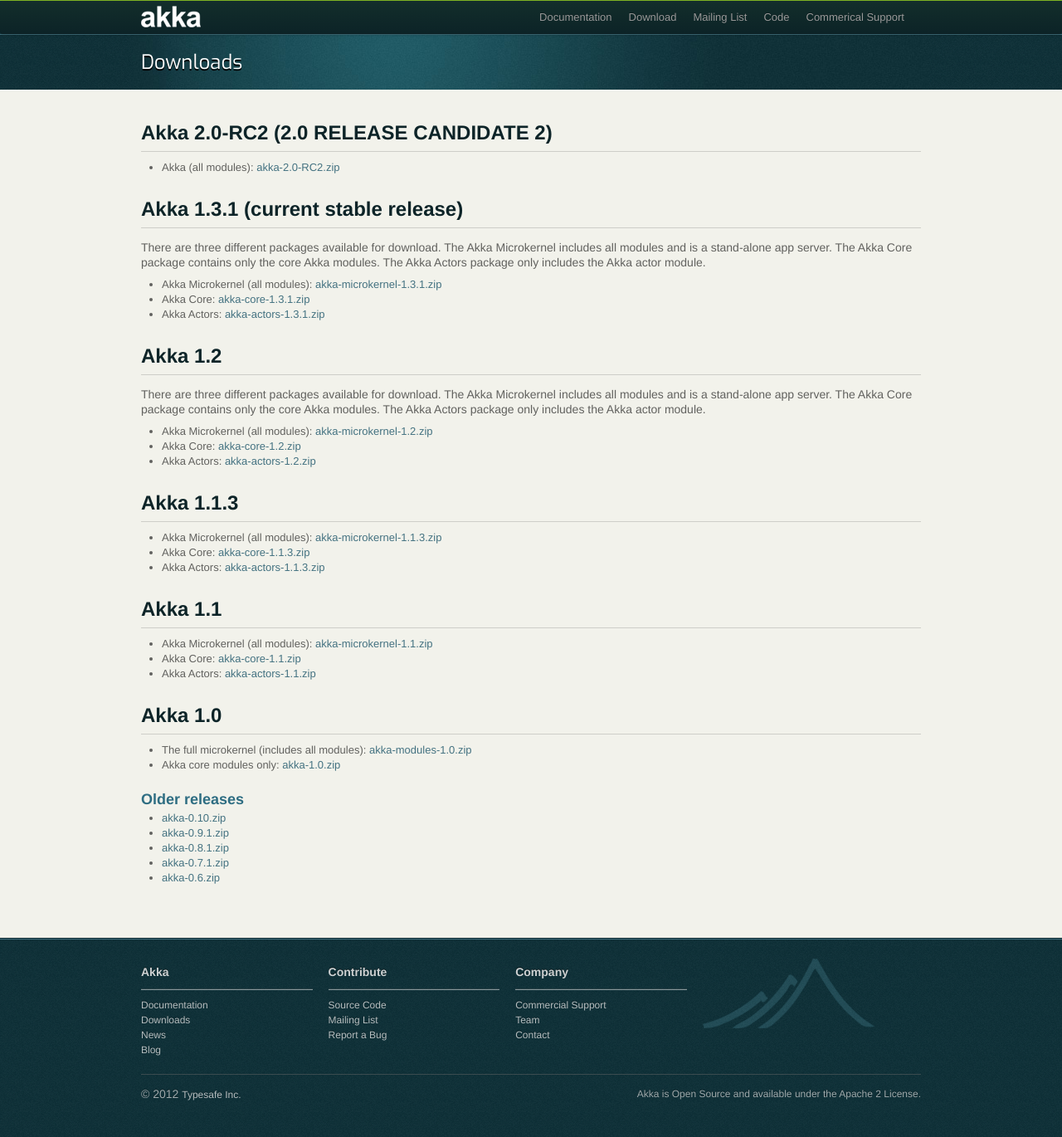
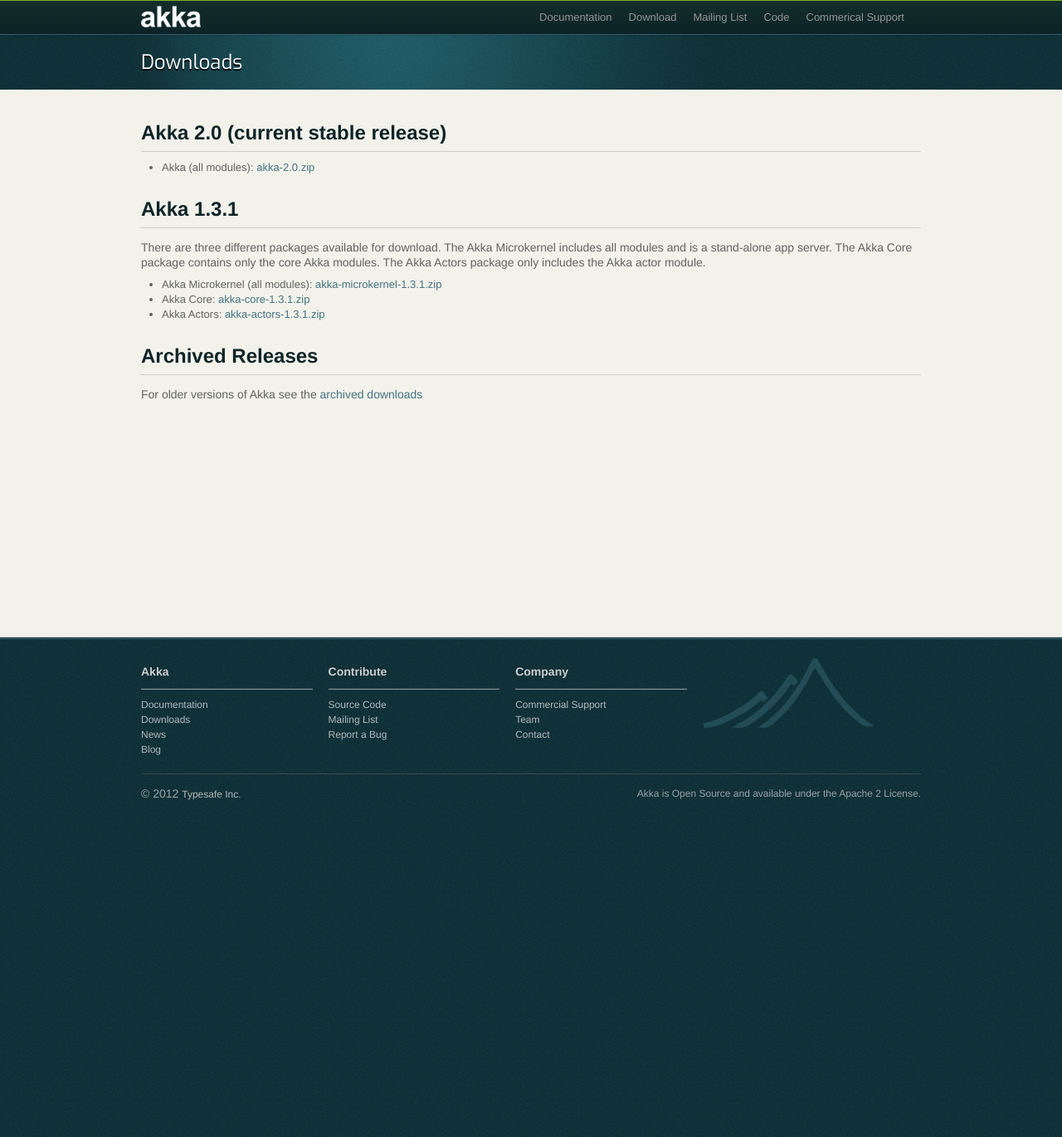
Before and after one commit to raboof/akka.github.com, a Jekyll site: the page built from downloads/index.md, in a window 1280 px wide. Shown: the whole page at 83% size. Built offline with Jekyll 4.4.1, drawn with Linux system fonts in a browser that asks for light colours; after the commit the page ends 1008 px from its top, so only the background shows below that.

Commit message:
Update docs and downloads index pages

```diff
--- a/downloads/index.md
+++ b/downloads/index.md
@@ -3,12 +3,12 @@
 title: Downloads
 ---
 
-## Akka 2.0-RC2 (2.0 RELEASE CANDIDATE 2)
+## Akka 2.0 (current stable release)
 
-* Akka (all modules): [akka-2.0-RC2.zip](http://akka.io/downloads/akka-2.0-RC2.zip)
+* Akka (all modules): [akka-2.0.zip](http://akka.io/downloads/akka-2.0.zip)
 
 
-## Akka 1.3.1 (current stable release)
+## Akka 1.3.1
 
 There are three different packages available for download. The Akka Microkernel includes all modules and is a stand-alone app server. The Akka Core package contains only the core Akka modules. The Akka Actors package only includes the Akka actor module.
 
@@ -17,37 +17,6 @@
 * Akka Actors: [akka-actors-1.3.1.zip](http://akka.io/downloads/akka-actors-1.3.1.zip)
 
 
-## Akka 1.2
+## Archived Releases
 
-There are three different packages available for download. The Akka Microkernel includes all modules and is a stand-alone app server. The Akka Core package contains only the core Akka modules. The Akka Actors package only includes the Akka actor module.
-
-* Akka Microkernel (all modules): [akka-microkernel-1.2.zip](http://akka.io/downloads/akka-microkernel-1.2.zip)
-* Akka Core: [akka-core-1.2.zip](http://akka.io/downloads/akka-core-1.2.zip)
-* Akka Actors: [akka-actors-1.2.zip](http://akka.io/downloads/akka-actors-1.2.zip)
-
-
-## Akka 1.1.3
-
-* Akka Microkernel (all modules): [akka-microkernel-1.1.3.zip](http://akka.io/downloads/akka-microkernel-1.1.3.zip)
-* Akka Core: [akka-core-1.1.3.zip](http://akka.io/downloads/akka-core-1.1.3.zip)
-* Akka Actors: [akka-actors-1.1.3.zip](http://akka.io/downloads/akka-actors-1.1.3.zip)
-
-
-## Akka 1.1
-
-* Akka Microkernel (all modules): [akka-microkernel-1.1.zip](akka-microkernel-1.1.zip)
-* Akka Core: [akka-core-1.1.zip](http://akka.io/downloads/akka-core-1.1.zip)
-* Akka Actors: [akka-actors-1.1.zip](http://akka.io/downloads/akka-actors-1.1.zip)
-
-## Akka 1.0
-
-* The full microkernel (includes all modules): [akka-modules-1.0.zip](http://akka.io/downloads/akka-modules-1.0.zip)
-* Akka core modules only: [akka-1.0.zip](http://akka.io/downloads/akka-1.0.zip)
-
-### Older releases
-
-* [akka-0.10.zip](http://akka.io/downloads/akka-0.10.zip)
-* [akka-0.9.1.zip](http://akka.io/downloads/akka-0.9.1.zip)
-* [akka-0.8.1.zip](http://akka.io/downloads/akka-0.8.1.zip)
-* [akka-0.7.1.zip](http://akka.io/downloads/akka-0.7.1.zip)
-* [akka-0.6.zip](http://akka.io/downloads/akka-0.6.zip)
+For older versions of Akka see the [archived downloads](http://akka.io/downloads/archive)
```
Also changed, not shown: docs/index.md (+0 -20 lines).
